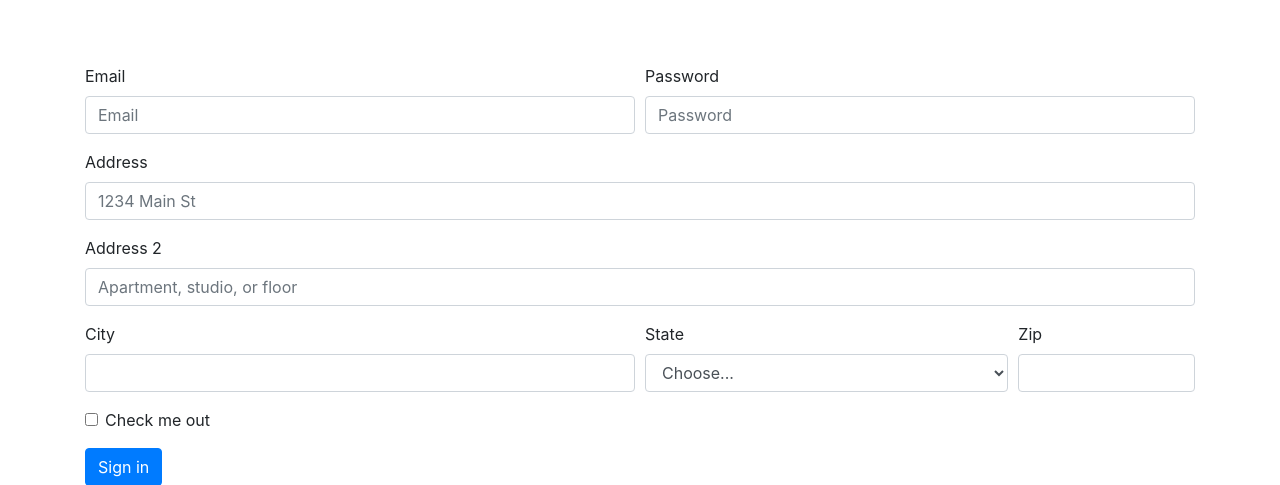
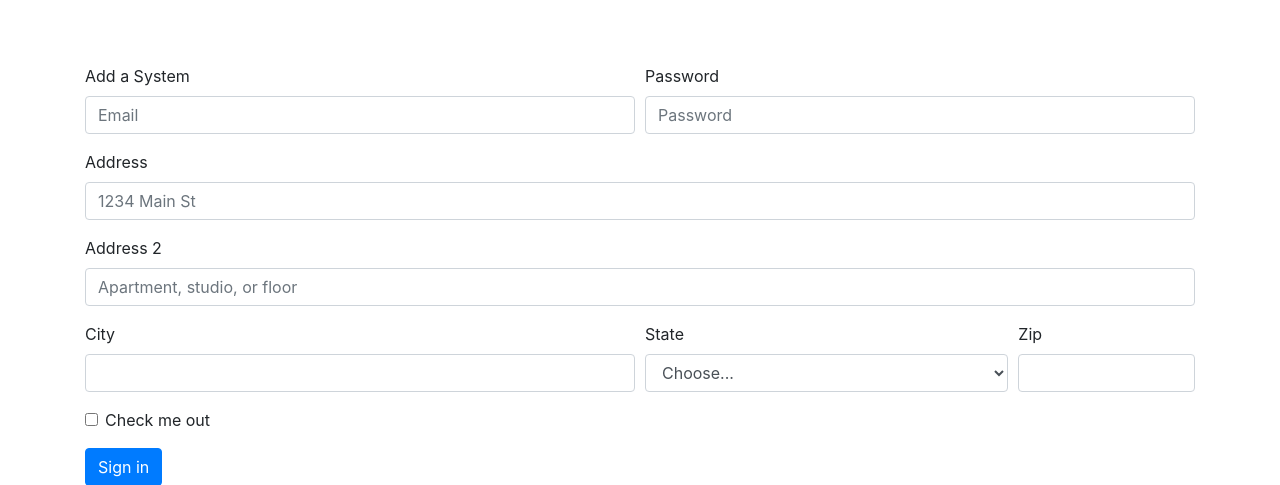
Before and after one commit to NREL/hasty, a Django app: page /generate/form in a window 1280 px wide. Shown: the part 130-615 px from the top of the page. Run offline with Django 3.2, Linux system fonts and the light colour scheme; some libraries are stand-ins or nearby versions.

Commit message:
changed name

```diff
--- a/haste/generate/templates/form.html
+++ b/haste/generate/templates/form.html
@@ -48,7 +48,7 @@
     <form>
         <div class="form-row">
             <div class="form-group col-md-6">
-                <label for="inputEmail4">Email</label>
+                <label for="inputEmail4">Add a System</label>
                 <input type="email" class="form-control" id="inputEmail4" placeholder="Email">
             </div>
             <div class="form-group col-md-6">
```
